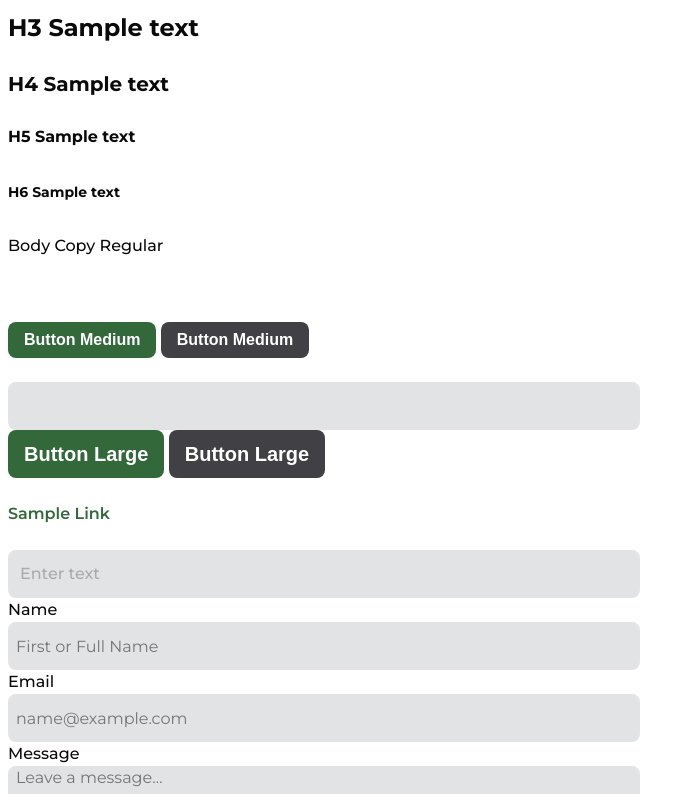
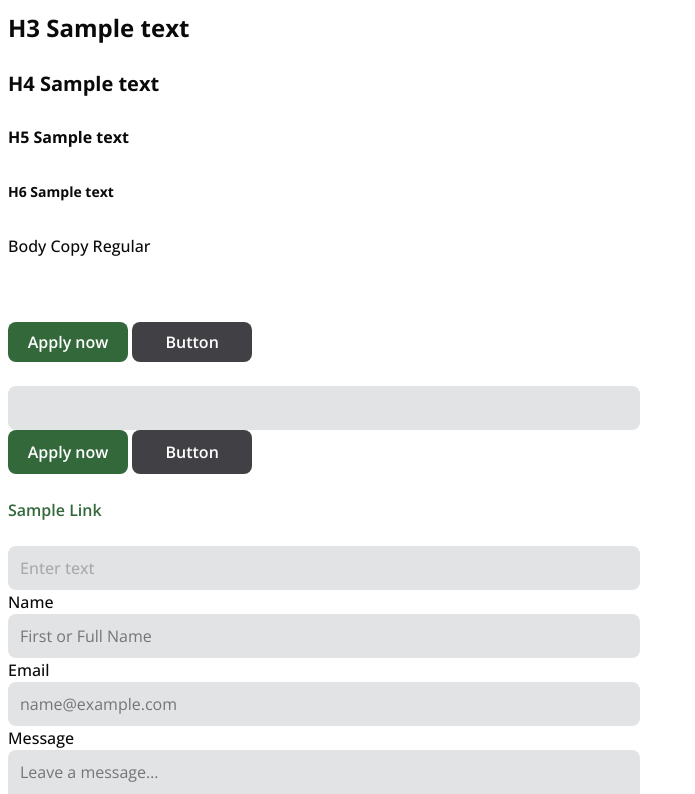
Before and after one commit to heyalxdavid/pxl-theme, a website: page app/index.html in a window 1280 px wide. Shown: the part 183-977 px from the top of the page, without its empty margins (0-695 px from the left). Drawn offline with nearby package versions, Linux system fonts and the light colour scheme.

Commit message:
npm publish added

```diff
--- a/app/index.html
+++ b/app/index.html
@@ -21,13 +21,13 @@
     <p>Body Copy Regular</p>
     <br />
     <br />
-    <button class="btn btn-primary btn-size-medium">Button Medium</button>
-    <button class="btn btn-secondary btn-size-medium">Button Medium</button>
+    <button class="btn btn-primary btn-size-medium">Apply now</button>
+    <button class="btn btn-secondary btn-size-medium">Button</button>
     <br />
     <br />
     <input type="text" />
-    <button class="btn btn-primary btn-size-large">Button Large</button>
-    <button class="btn btn-secondary btn-size-large">Button Large</button>
+    <button class="btn btn-primary btn-size-large">Apply now</button>
+    <button class="btn btn-secondary btn-size-large">Button</button>
     <br />
     <br />
     <a href="">Sample Link</a>
--- a/package.json
+++ b/package.json
@@ -3,6 +3,9 @@
   "version": "1.0.2",
   "description": "Basic SCSS Styles for my projects",
   "main": "pxl-styles/pxl-styles.scss",
+  "publishConfig": {
+    "registry": "https://www.npmjs.com/package/pxl-theme"
+  },
   "scripts": {
     "test": "echo \"Error: no test specified\" && exit 1"
   },
--- a/pxl-styles/pxl-styles.scss
+++ b/pxl-styles/pxl-styles.scss
@@ -4,7 +4,17 @@
 *::before,
 *::after {
   box-sizing: border-box;
+  /* Global values */
+  text-rendering: inherit;
+  text-rendering: initial;
+  text-rendering: revert;
+  text-rendering: revert-layer;
+  text-rendering: unset;
 }
+
+// ROBOTO FONT IMPORT
+@import url("https://fonts.googleapis.com/css2?family=Roboto:ital,wght@0,100;0,300;0,400;0,500;0,700;0,900;1,100;1,300;1,400;1,500;1,700;1,900&display=swap");
+//  font-family: 'Roboto', sans-serif;
 
 // MONTSERRAT FONT IMPORT
 @import url("https://fonts.googleapis.com/css2?family=Montserrat:ital,wght@0,100;0,200;0,300;0,400;0,500;0,600;0,700;0,800;0,900;1,100;1,200;1,300;1,400;1,500;1,600;1,700;1,800;1,900&display=swap");
@@ -13,6 +23,12 @@
 // OPEN SANS FONT IMPORT
 @import url("https://fonts.googleapis.com/css2?family=Open+Sans:ital,wght@0,300;0,400;0,500;0,600;0,700;0,800;1,300;1,400;1,500;1,600;1,700;1,800&display=swap");
 // font-family: 'Open Sans', sans-serif;
+
+*,
+*::before,
+*::after {
+  box-sizing: border-box;
+}
 
 ////////////////////
 // BASE COLORS SECTION //
@@ -158,20 +174,23 @@ $pxl-elevation-none: 0px 0px 0px rgba(0, 0, 0, 0);
 // BORDER RADIUS //
 ////////////////////
 ///
-$pxl-border-radius: $pxl-sizing-2;
+$pxl-border-radius: $pxl-sizing-2; //8px
 
 ////////////////////
 // TYPOGRAPHY //
 ////////////////////
 ///
-$pxl-font-family-primary: "Montserrat", sans-serif;
+// $pxl-font-family-primary: "Roboto", sans-serif;
+// $pxl-font-family-primary: "Montserrat", sans-serif;
+$pxl-font-family-primary: "Open Sans", sans-serif;
 
 $pxl-font-weight-1: 200; // Thin
 $pxl-font-weight-2: 400; // Regular
 $pxl-font-weight-3: 500; // Medium
-$pxl-font-weight-4: 600; // Demi
+$pxl-font-weight-4: 600; // Semi / Demi
 $pxl-font-weight-5: 700; // Bold
 $pxl-font-weight-6: 800; // Heavy
+$pxl-font-weight-7: 900; // Black
 
 .weight-thin {
   font-weight: $pxl-font-weight-1;
@@ -231,9 +250,9 @@ h6 {
 
 body {
   font-family: $pxl-font-family-primary;
-  font-weight: $pxl-font-weight-3; // default
   font-size: $pxl-sizing-4;
   line-height: $pxl-sizing-6;
+  font-weight: $pxl-font-weight-3; // default
   color: $pxl-text-primary;
 }
 
@@ -249,6 +268,9 @@ body {
   border: none;
   font-weight: $pxl-font-weight-4;
   border-radius: $pxl-border-radius;
+  font-family: inherit;
+  text-align: center;
+  vertical-align: middle;
 }
 
 .btn-primary {
@@ -272,23 +294,22 @@ body {
 
 .btn-size-medium {
   font-size: $pxl-sizing-4;
-  min-width: 100px;
-  min-height: $pxl-sizing-9;
-  padding-left: $pxl-sizing-4;
-  padding-right: $pxl-sizing-4;
+  line-height: $pxl-sizing-6;
+  min-width: 120px;
+  padding: $pxl-sizing-2 $pxl-sizing-4;
 }
 
 .btn-size-large {
-  font-size: $pxl-sizing-5;
+  font-size: $pxl-sizing-4;
+  line-height: $pxl-sizing-6;
   min-width: 120px;
-  min-height: $pxl-sizing-12;
-  padding-left: $pxl-sizing-4;
-  padding-right: $pxl-sizing-4;
+  padding: calc($pxl-sizing-3 - 2px) $pxl-sizing-4;
 }
 
 //LINKS
 // /* unvisited link */
 a:link {
+  font-family: inherit;
   color: $pxl-ui-primary;
   text-decoration: none;
   font-weight: $pxl-font-weight-4;
@@ -338,20 +359,19 @@ textarea {
   appearance: none;
   font-family: inherit;
   font-size: inherit;
+  line-height: inherit;
   background-color: $pxl-color-neutral-100;
   display: inherit;
   width: 50%;
-  min-height: $pxl-sizing-12;
-  padding-left: $pxl-sizing-2;
-  padding-right: $pxl-sizing-2;
+  padding: calc($pxl-sizing-3 - 2px) $pxl-sizing-3;
   border-radius: $pxl-border-radius;
   resize: vertical;
 }
 
-input:not(textarea) {
-  line-height: 1;
-  height: 2.25rem;
-}
+// input:not(textarea) {
+//   line-height: 1;
+//   height: 2.25rem;
+// }
 
 input[type="text"]:focus,
 input[type="email"]:focus,
```
Also changed, not shown: pxl-styles/pxl-styles.css, 1 other file.
